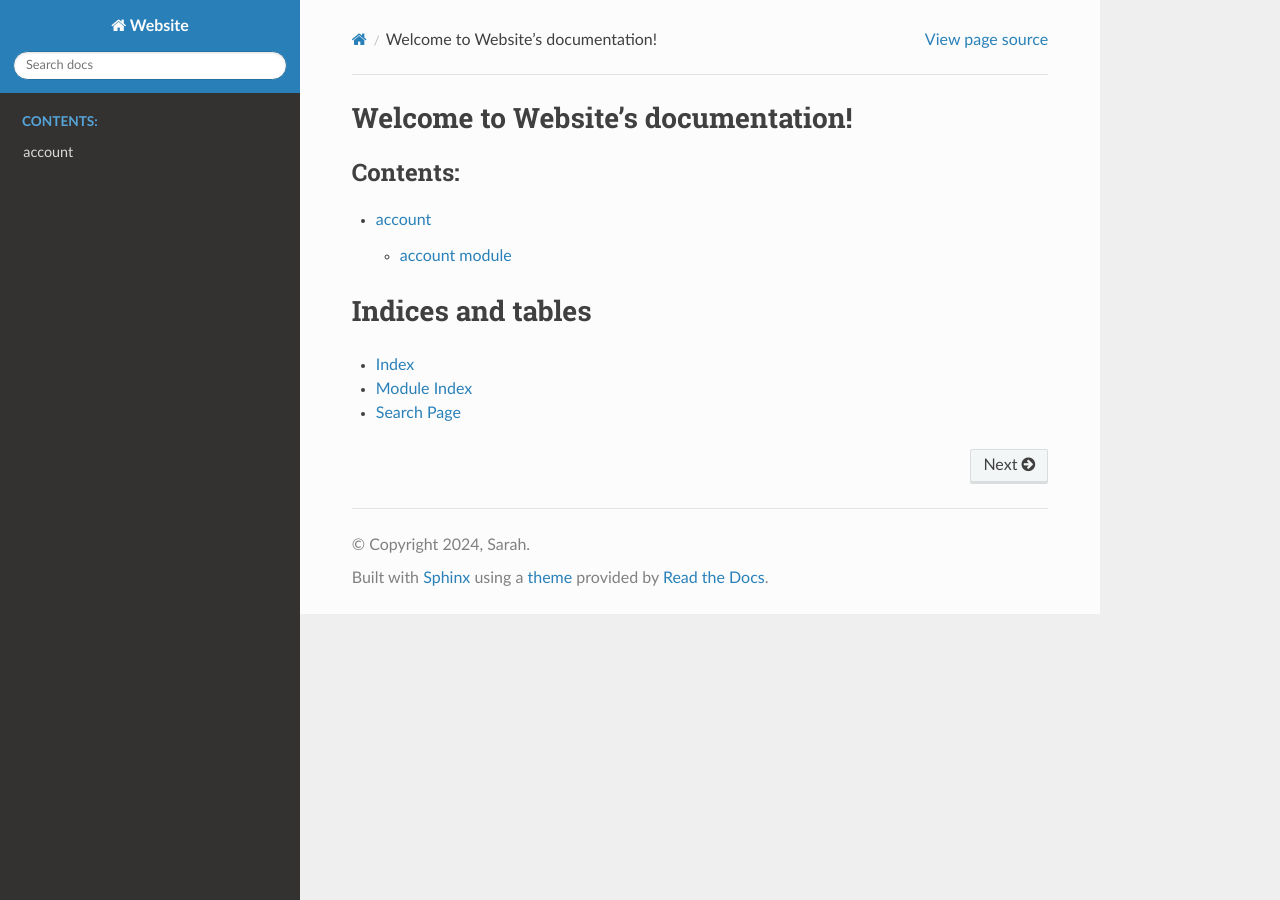
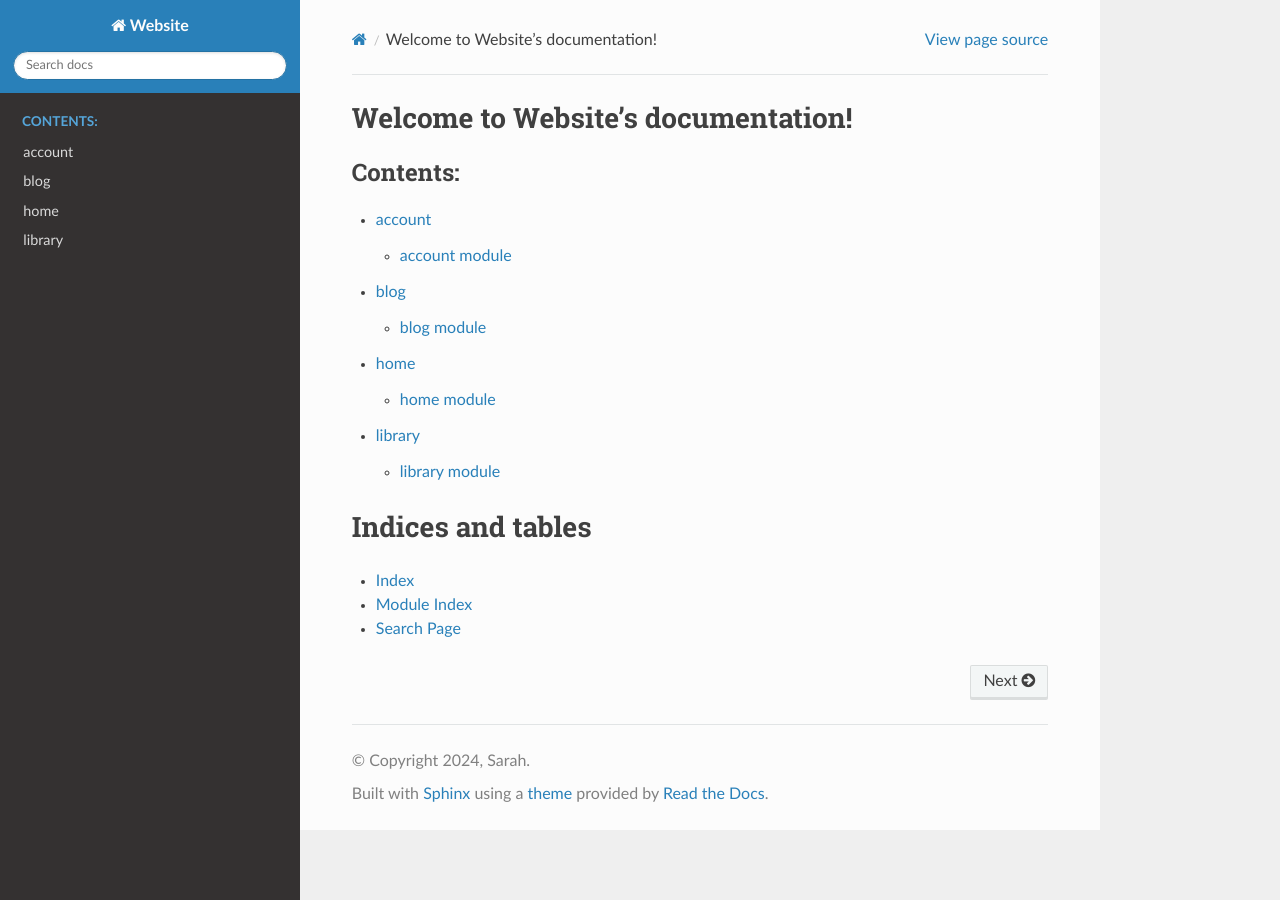
Before and after one commit to sarahmasu/capstone-project-10, a Sphinx documentation site: the page built from myWebsite/docs/index.rst, in a window 1280 px wide. Built offline with Sphinx 7.4.7 and the Read the Docs theme 2.0.0, drawn with Linux system fonts in a browser that asks for light colours.

Commit message:
Updated index.rst

```diff
--- a/myWebsite/docs/index.rst
+++ b/myWebsite/docs/index.rst
@@ -11,6 +11,9 @@ Welcome to Website's documentation!
    :caption: Contents:
 
    account_module/modules
+   blog_module/modules
+   home_module/modules
+   library_module/modules
 
 Indices and tables
 ==================
```
